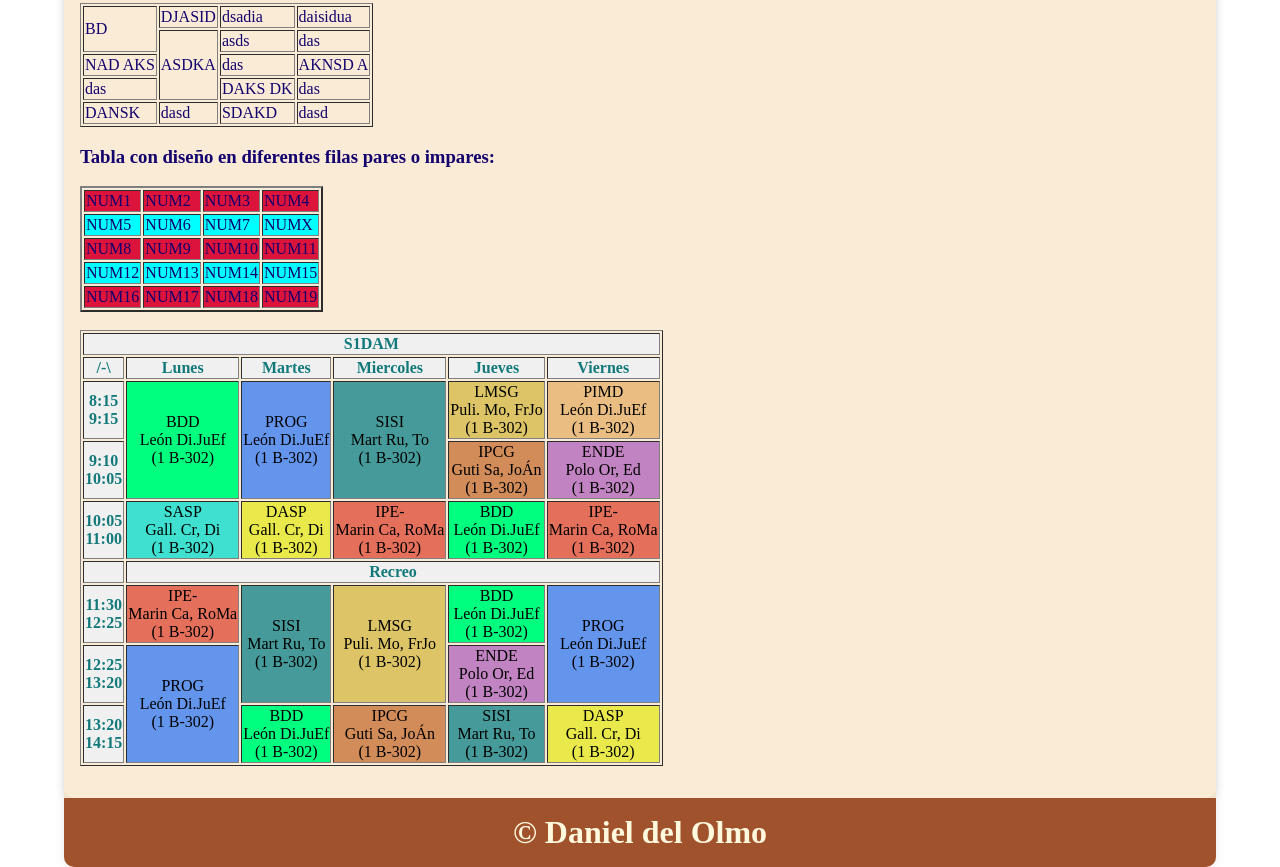
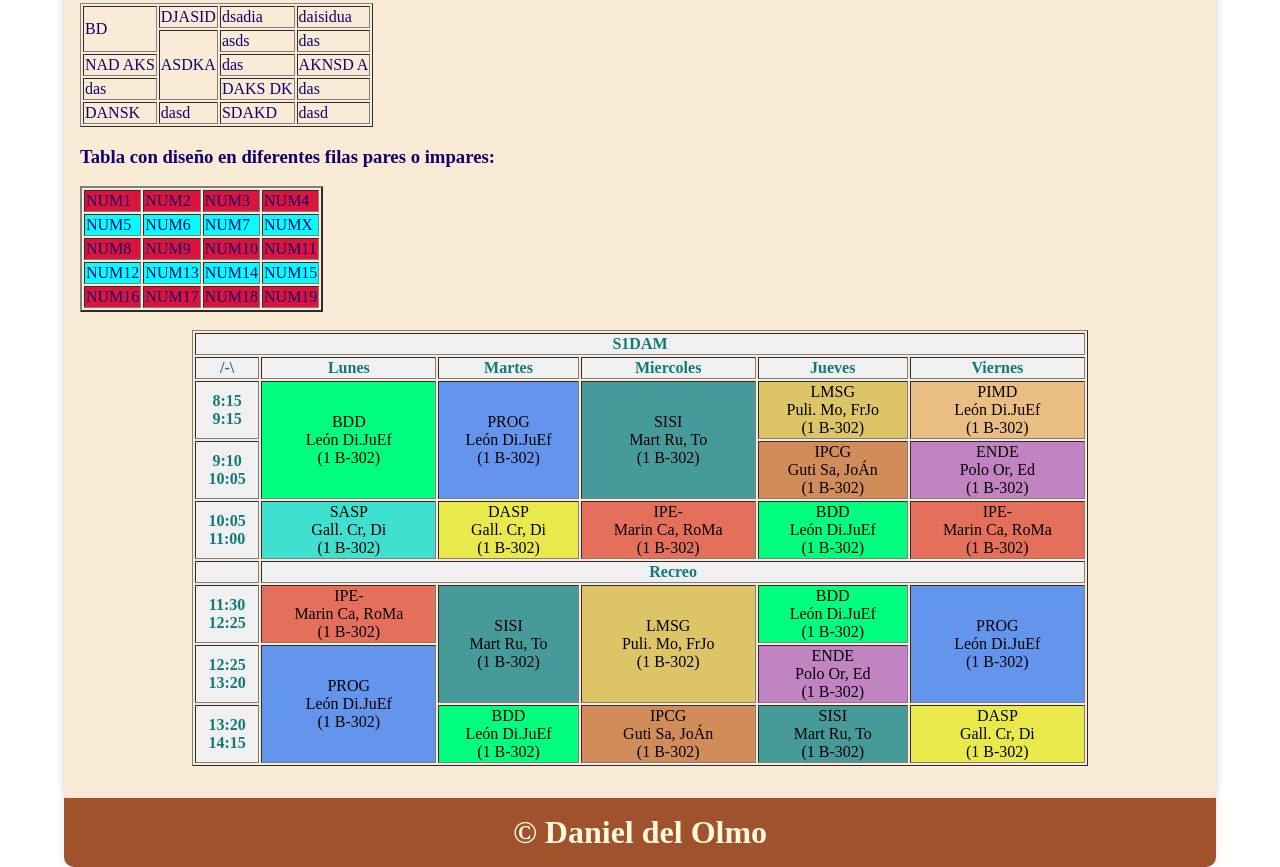
Before and after one commit to danii-hub/web24, a plain HTML site: page tablas.html in a window 1280 px wide. Shown: the part 896-1763 px from the top of the page. Drawn offline with Linux system fonts and the light colour scheme.

Commit message:
arreglado

```diff
--- a/css/style.css
+++ b/css/style.css
@@ -414,6 +414,7 @@ audio{
     background-color: rgb(4, 44, 14);
     color: rgb(177, 245, 174);
 }
-.alinear{
-    align-content: center;
+.horario{
+    margin: 0 auto;
+    width: 80%;
 }
```
Also changed, not shown: multimedia.html (+1 -1 lines).
